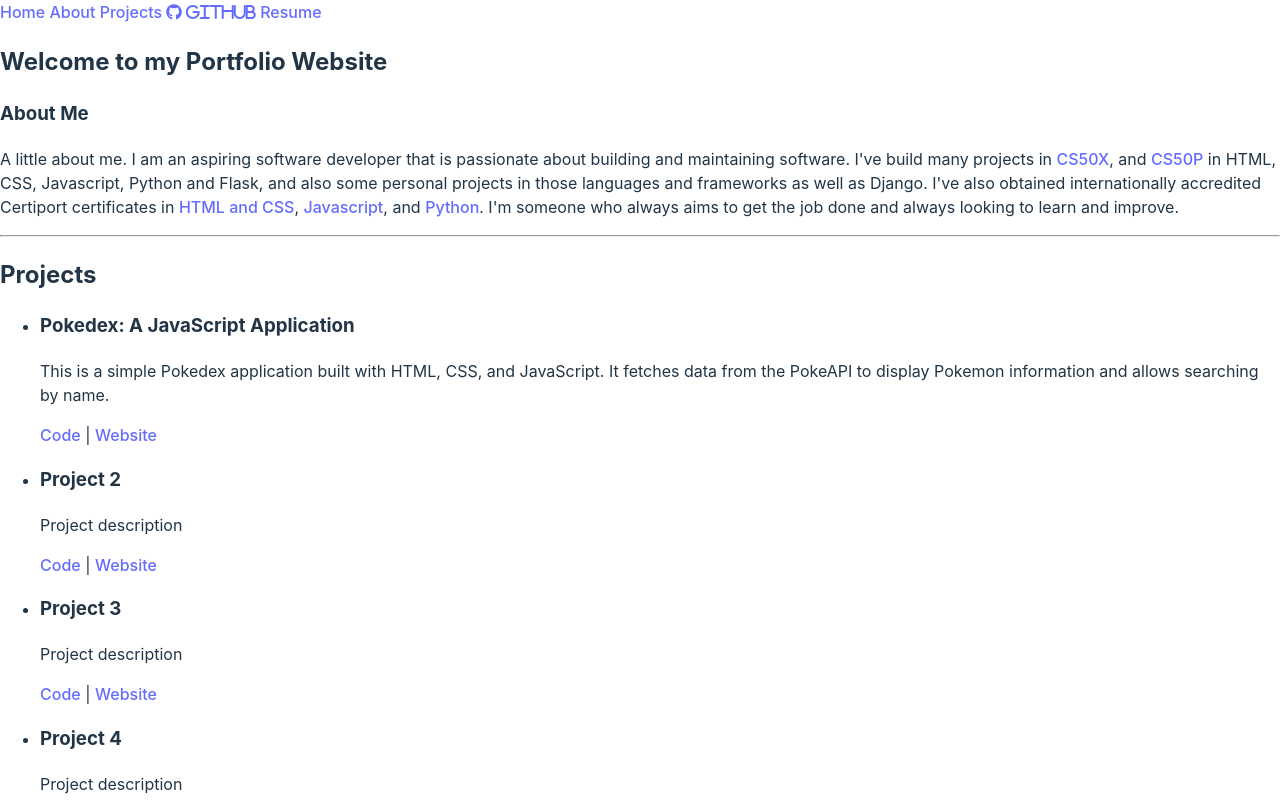
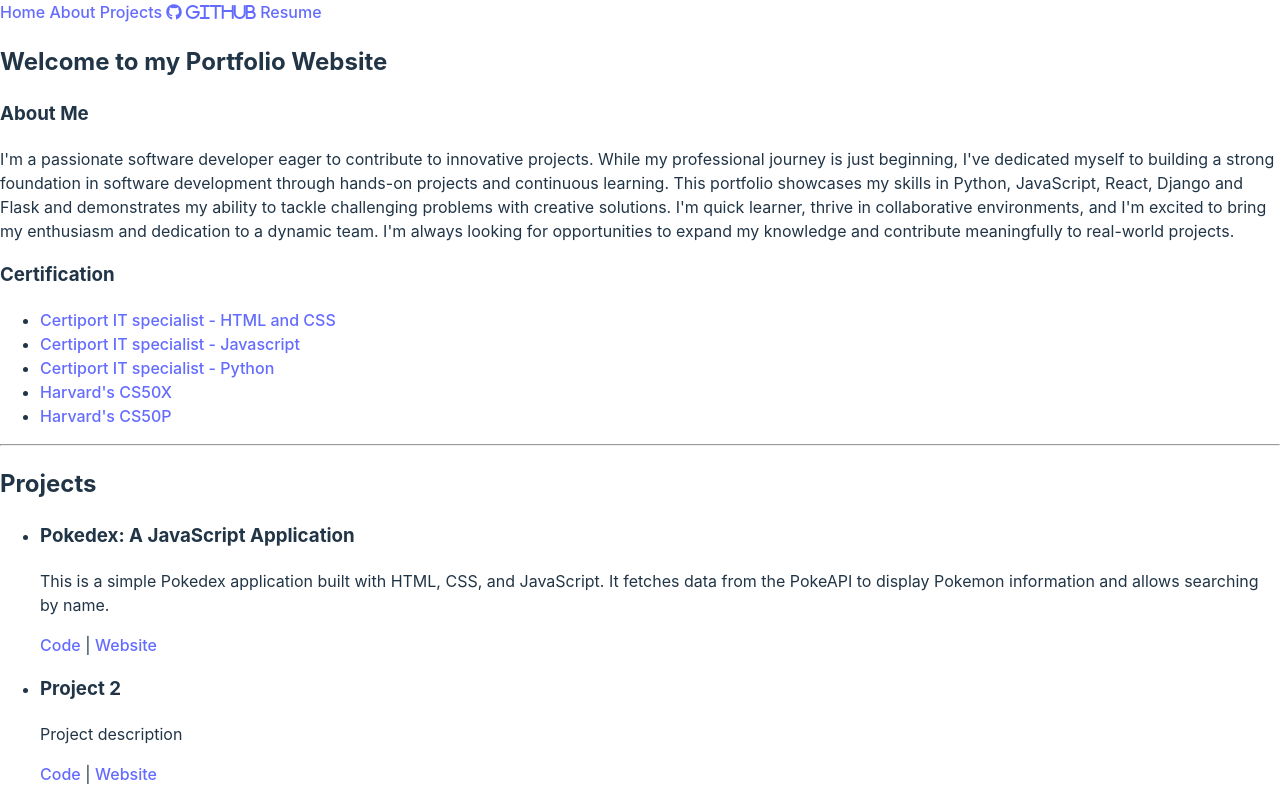
Before and after one commit to IndigoBlack/Portfolio-Website, a React (Vite) app in the folder my-portfolio/: page / in a window 1280 px wide. Shown: the top 800 px of the page. Built offline with nearby package versions, Linux system fonts and the light colour scheme.

Commit message:
modified about

```diff
--- a/my-portfolio/src/About.jsx
+++ b/my-portfolio/src/About.jsx
@@ -1,19 +1,31 @@
 import React from 'react'
 
 function About() {
-    const HTML_CSS = <a href="https://www.credly.com/badges/6e4404bb-deda-4b26-8868-02eb2ff38383/public_url" target="_blank">HTML and CSS</a>
-    const CS50X = <a href="https://cs50.harvard.edu/certificates/380821d4-d35b-459a-8a65-c2b27a95f1e4" target="_blank">CS50X</a>
-    const CS50P = <a href="https://cs50.harvard.edu/certificates/b74f7b2d-c762-42ac-83c9-2879db5c0416" target="_blank">CS50P</a>
-    const Javascript = <a href="https://www.credly.com/badges/6ede6d12-e6e5-4ddc-b893-53f28bbde155/public_url" target="_blank">Javascript</a>
-    const Python = <a href="https://www.credly.com/badges/bbc67a6d-ce60-40b4-b4a7-e441bfe63aa9/public_url" target="_blank">Python</a>
+    const certifications = [
+        <a href="https://www.credly.com/badges/6e4404bb-deda-4b26-8868-02eb2ff38383/public_url" target="_blank">Certiport IT specialist - HTML and CSS</a>,
+        <a href="https://www.credly.com/badges/6ede6d12-e6e5-4ddc-b893-53f28bbde155/public_url" target="_blank">Certiport IT specialist - Javascript</a>,
+        <a href="https://www.credly.com/badges/bbc67a6d-ce60-40b4-b4a7-e441bfe63aa9/public_url" target="_blank">Certiport IT specialist - Python</a>,
+        <a href="https://cs50.harvard.edu/certificates/380821d4-d35b-459a-8a65-c2b27a95f1e4" target="_blank">Harvard's CS50X</a>,
+        <a href="https://cs50.harvard.edu/certificates/b74f7b2d-c762-42ac-83c9-2879db5c0416" target="_blank"> Harvard's CS50P</a>,
+    ]
+    const certificationsList = certifications.map(certificates => <li>{certificates}</li>)
     return (
     <section id='about'>
         <h3>About Me</h3>
-        <p>A little about me. I am an aspiring software developer that is passionate about building and maintaining software.
-        I've build many projects in {CS50X}, and {CS50P} in HTML, CSS, Javascript,
-        Python and Flask, and also some personal projects in those languages and frameworks as well as Django.
-        I've also obtained internationally accredited Certiport certificates in { HTML_CSS }, {Javascript}, and {Python}.
-        I'm someone who always aims to get the job done and always looking to learn and improve.</p>
+        <p className='about-me'>I'm a passionate software developer eager to contribute to innovative
+            projects. While my professional journey is just beginning, I've dedicated
+            myself to building a strong foundation in software development through
+            hands-on projects and continuous learning. This portfolio showcases my
+            skills in Python, JavaScript, React, Django and Flask and demonstrates my
+            ability to tackle challenging problems with creative solutions. I'm quick
+            learner, thrive in collaborative environments, and I'm excited to bring my
+            enthusiasm and dedication to a dynamic team. I'm always looking for opportunities
+            to expand my knowledge and contribute meaningfully to real-world projects.
+        </p>
+        <h3>Certification</h3>
+        <ul className='certificates'>
+            {certificationsList}
+        </ul>
     </section>
     )
 }
--- a/my-portfolio/src/Footer.jsx
+++ b/my-portfolio/src/Footer.jsx
@@ -3,13 +3,13 @@ import react from 'react';
 function Footer() {
     const date = new Date();
     return (
-        <section>
-            <p>&copy; {date.getFullYear()} Mamello</p> <a href='https://www.linkedin.com/in/mamello-molokwane-2b3b04213' target='_blank'>
+        <footer>
+            <p>&copy; {date.getFullYear()} Mamello</p> <a href='https://www.linkedin.com/in/mamello-molokwane-2b3b04213' className='linkedin-link' target='_blank'>
                         <i className='fab fa-linkedin'>Linkedin  </i>
-                    </a> <a href='mailto:mamellomolokwane10@gmail.com' target='_blank'>
+                    </a> <a href='mailto:mamellomolokwane10@gmail.com' className='email-link' target='_blank'>
                         <i className='fab fa-envelope'>Email </i>
                     </a>
-        </section>
+        </footer>
     )
 }
 export default Footer
--- a/my-portfolio/src/Home.jsx
+++ b/my-portfolio/src/Home.jsx
@@ -5,7 +5,7 @@ function Home() {
     return (
         <section id='home'>
             <header>
-                <nav id='navbar'>
+                <nav id='nav-bar'>
                     <a href='#home'>Home </a>
                     <a href='#about'> About </a>
                     <a href='#projects'>Projects </a>
@@ -14,7 +14,7 @@ function Home() {
                     <a href="/Resume.pdf" target="_blank" rel="noopener noreferrer"> Resume</a>
                 </nav>
             </header>
-            <h2>Welcome to my Portfolio Website</h2>
+            <h2 className='greeting'>Welcome to my Portfolio Website</h2>
 
         </section>
     )
--- a/my-portfolio/src/Projects.jsx
+++ b/my-portfolio/src/Projects.jsx
@@ -40,7 +40,7 @@ function Projects() {
     return (
         <section id='projects'>
             <h2>Projects</h2>
-            <ul>
+            <ul className='projects'>
                 {projectList}
             </ul>
         </section>
```
